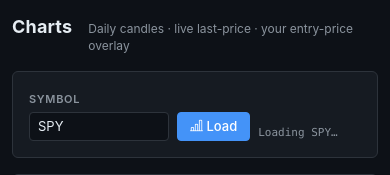
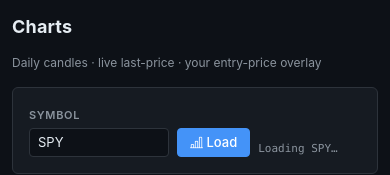
Before and after one commit to km8trix/StockOptionsTrader, a Flask app: page /charts in a window 390 px wide. Shown: the part 57-232 px from the top of the page. Run offline with Flask 3, Linux system fonts and the light colour scheme; some libraries are stand-ins or nearby versions.

Commit message:
feat(ui): mobile-stack page headers + compact nav badge (UX polish 3/4)
Layout/mobile pass. The grid, tables (all .table-responsive), and nav collapse
were already responsive; the real gaps were two: the Dashboard/Charts page
headers crushed their subtitle and action buttons into one row on phones, and
the verbose "SANDBOX · non-live" nav badge pushed the hamburger toggler onto a
second line.

- index.html / charts.html: page header is now flex-column flex-md-row —
  stacked on phones (title+subtitle, then buttons), unchanged row on >=md.
- base.html: the "· non-live" badge suffix is d-none d-sm-inline, so phones
  show a compact "SANDBOX" and brand+badge+toggler stay on one line; the full
  text returns at >=sm.

No CSS rules added — Bootstrap responsive utilities only.

Verified at 375px and desktop: Dashboard header stacks then restores; nav badge
compacts then restores; no regressions, zero console errors. 2 new tests guard
the responsive classes; ruff clean.

Co-Authored-By: Claude Opus 4.8 <noreply@anthropic.com>

```diff
--- a/gui/templates/base.html
+++ b/gui/templates/base.html
@@ -38,7 +38,7 @@
             </a>
             {% if section == 'sandbox' %}
             <span class="ws-badge ws-badge-sandbox"
-                  title="Research &amp; practice — nothing here trades live">SANDBOX · non-live</span>
+                  title="Research &amp; practice — nothing here trades live">SANDBOX<span class="d-none d-sm-inline"> · non-live</span></span>
             {% elif section == 'production' %}
             <span class="ws-badge ws-badge-production"
                   title="Live-capable workspace">PRODUCTION</span>
--- a/gui/templates/charts.html
+++ b/gui/templates/charts.html
@@ -3,8 +3,8 @@
 {% block title %}Charts · StockOptionsTrader{% endblock %}
 
 {% block content %}
-<div class="d-flex align-items-baseline justify-content-between mb-3">
-    <div class="d-flex align-items-baseline gap-3">
+<div class="d-flex flex-column flex-md-row align-items-md-baseline justify-content-md-between gap-2 mb-3">
+    <div class="d-flex align-items-baseline gap-3 flex-wrap">
         <h1 class="page-title">Charts</h1>
         <p class="page-subtitle">Daily candles · live last-price · your entry-price overlay</p>
     </div>
--- a/gui/templates/index.html
+++ b/gui/templates/index.html
@@ -4,8 +4,8 @@
 {% block title %}Dashboard · StockOptionsTrader{% endblock %}
 
 {% block content %}
-<div class="d-flex align-items-baseline justify-content-between mb-3">
-    <div class="d-flex align-items-baseline gap-3">
+<div class="d-flex flex-column flex-md-row align-items-md-baseline justify-content-md-between gap-2 mb-3">
+    <div class="d-flex align-items-baseline gap-3 flex-wrap">
         <h1 class="page-title">Dashboard</h1>
         <p class="page-subtitle">Paper portfolio · saved backtests · alerts</p>
     </div>
```
Also changed, not shown: tests/test_app.py (+17 -0 lines).
